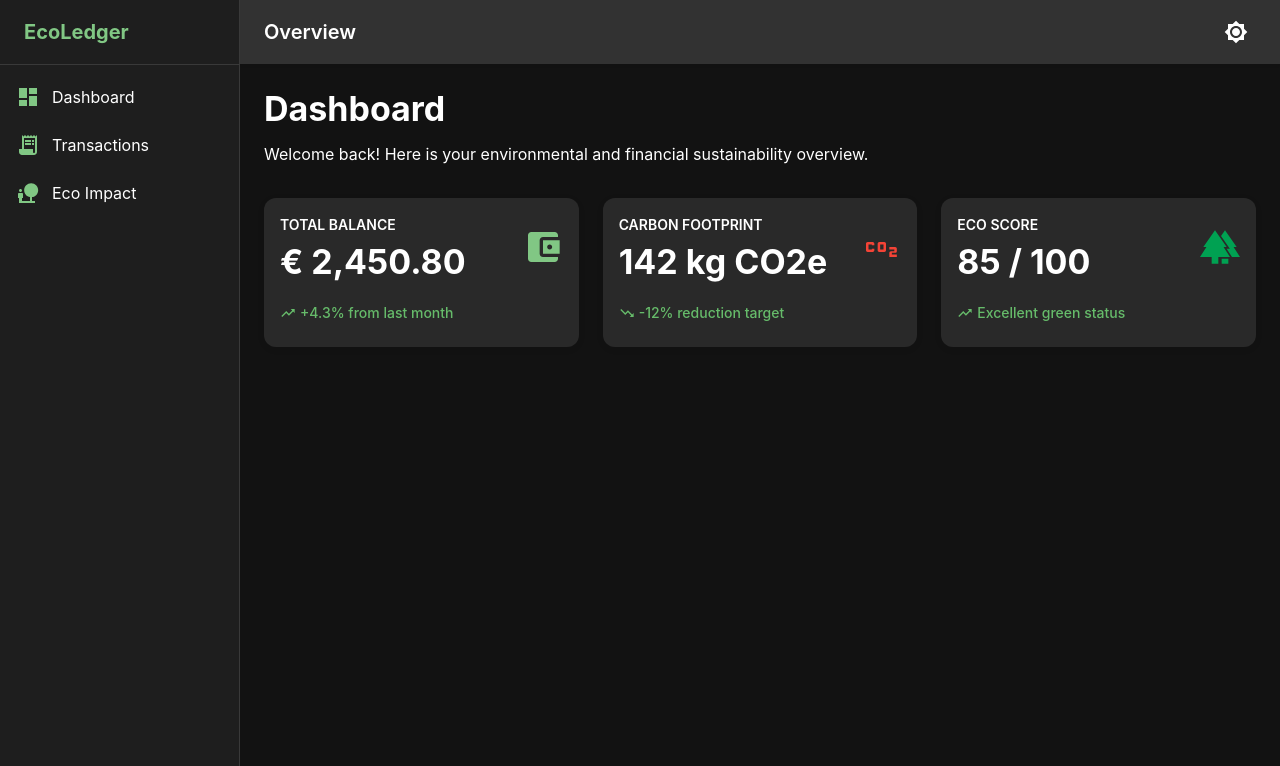
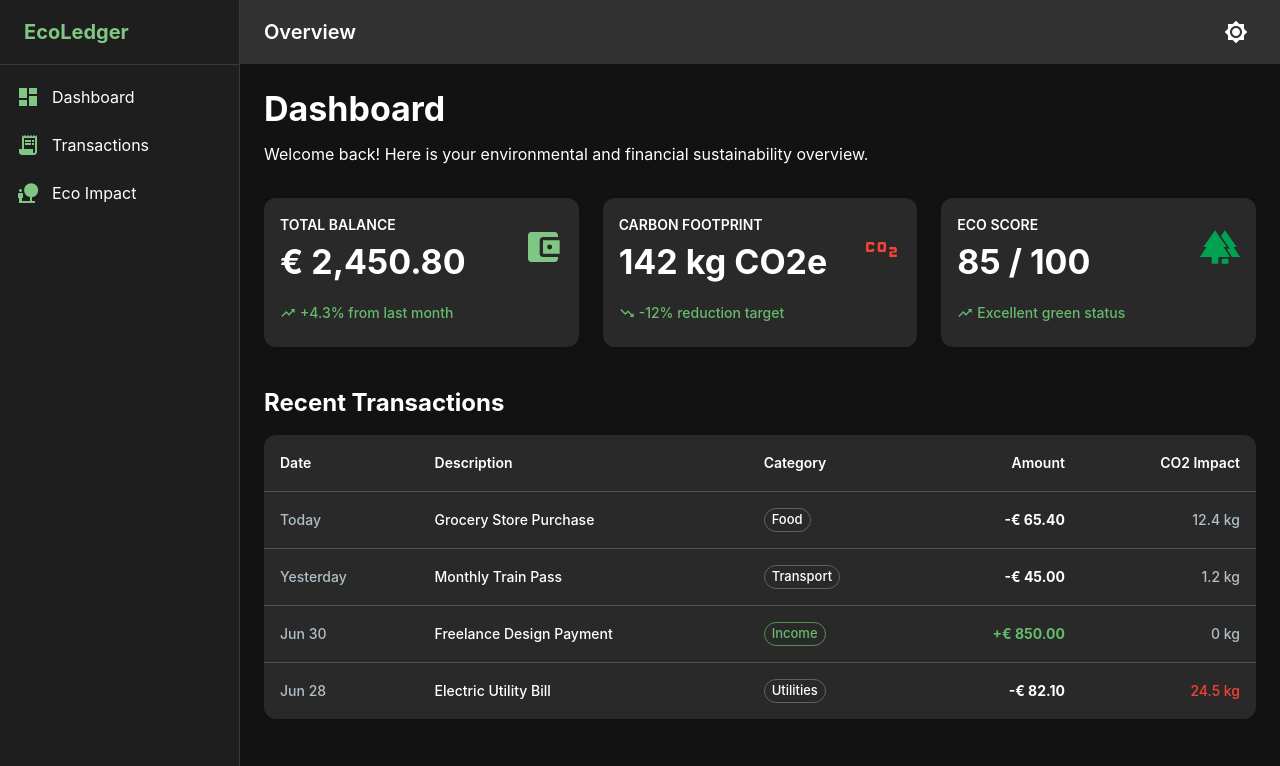
Before and after one commit to leonardoguerra-dev/ecoledger, a Next.js app: page / in a window 1280 px wide. Shown: the top 766 px of the page. Built offline with nearby package versions, Linux system fonts and the light colour scheme; what @mui/material-nextjs would draw is missing.

Commit message:
Utils: date formatting logic extracted to isolated helper, page dynamic mockup dates updated

```diff
--- a/app/components/layout/MainLayout.tsx
+++ b/app/components/layout/MainLayout.tsx
@@ -49,7 +49,6 @@ export default function MainLayout({ children }: Props) {
     { text: "Eco Impact", icon: <EcoIcon /> },
   ];
 
-  // Extracted theme toggle button with accessibility labels
   const themeToggleButton = (
     <IconButton
       onClick={toggleColorMode}
@@ -64,7 +63,6 @@ export default function MainLayout({ children }: Props) {
     </IconButton>
   );
 
-  // Extracted drawer content including the responsive mobile theme toggle
   const drawerContent = (
     <Box sx={{ display: "flex", flexDirection: "column", height: "100%" }}>
       <Box sx={{ flexGrow: 1 }}>
@@ -93,7 +91,6 @@ export default function MainLayout({ children }: Props) {
         </List>
       </Box>
 
-      {/* Mobile-only theme switcher container at the bottom of the drawer */}
       <Box
         sx={{
           p: 2,
@@ -111,7 +108,7 @@ export default function MainLayout({ children }: Props) {
   );
 
   return (
-    <Box sx={{ display: "flex" }}>
+    <Box sx={{ display: "flex", maxWidth: "100vw" }}>
       {/* Top Navbar Header */}
       <AppBar
         position="fixed"
@@ -144,7 +141,6 @@ export default function MainLayout({ children }: Props) {
             </Typography>
           </Box>
 
-          {/* Desktop-only theme switcher */}
           <Box sx={{ display: { xs: "none", sm: "block" } }}>
             {themeToggleButton}
           </Box>
@@ -188,13 +184,15 @@ export default function MainLayout({ children }: Props) {
         </Drawer>
       </Box>
 
-      {/* Main Application Content Area */}
+      {/* Main Application Content Area - CRITICAL RESPONSIVE FIXES APPLIED */}
       <Box
         component="main"
         sx={{
           flexGrow: 1,
           p: 3,
           width: { sm: `calc(100% - ${drawerWidth}px)` },
+          maxWidth: "100%", // Prevents layout from scaling beyond viewport width
+          minWidth: 0, // Crucial for Flexbox containers to let inner text/tables overflow isolated
           backgroundColor: "background.default",
           minHeight: "100vh",
         }}
--- a/app/page.tsx
+++ b/app/page.tsx
@@ -1,7 +1,19 @@
 "use client";
-
-import * as React from "react";
-import { Box, Card, CardContent, Grid, Typography } from "@mui/material";
+import {
+  Box,
+  Card,
+  CardContent,
+  Grid,
+  Typography,
+  Table,
+  TableBody,
+  TableCell,
+  TableContainer,
+  TableHead,
+  TableRow,
+  Paper,
+  Chip,
+} from "@mui/material";
 import {
   AccountBalanceWallet as WalletIcon,
   Co2 as Co2Icon,
@@ -10,8 +22,10 @@ import {
   TrendingDown as TrendDownIcon,
 } from "@mui/icons-material";
 
+import { formatTransactionDate } from "./utils/dateFormatter";
+
 export default function Home() {
-  // Enhanced mock data featuring semantic feedback configurations
+  // Safe mock data featuring semantic feedback configurations
   const stats = [
     {
       title: "Total Balance",
@@ -19,7 +33,7 @@ export default function Home() {
       subtext: "+4.3% from last month",
       icon: <WalletIcon sx={{ fontSize: 40, color: "primary.main" }} />,
       trendIcon: <TrendUpIcon sx={{ fontSize: 16, mr: 0.5 }} />,
-      trendColor: "success.main", // Positive financial growth
+      trendColor: "success.main",
     },
     {
       title: "Carbon Footprint",
@@ -27,7 +41,7 @@ export default function Home() {
       subtext: "-12% reduction target",
       icon: <Co2Icon sx={{ fontSize: 40, color: "error.main" }} />,
       trendIcon: <TrendDownIcon sx={{ fontSize: 16, mr: 0.5 }} />,
-      trendColor: "success.main", // Positive ecological reduction
+      trendColor: "success.main",
     },
     {
       title: "Eco Score",
@@ -39,8 +53,50 @@ export default function Home() {
     },
   ];
 
+  // Dynamically generated mock dates based on current execution time
+  const getRelativeIsoDate = (daysAgo: number) => {
+    const d = new Date();
+    d.setDate(d.getDate() - daysAgo);
+    return d.toISOString().split("T")[0];
+  };
+
+  const recentTransactions = [
+    {
+      id: 1,
+      date: getRelativeIsoDate(0),
+      description: "Grocery Store Purchase",
+      category: "Food",
+      amount: -65.4,
+      co2: 12.4,
+    },
+    {
+      id: 2,
+      date: getRelativeIsoDate(1),
+      description: "Monthly Train Pass",
+      category: "Transport",
+      amount: -45.0,
+      co2: 1.2,
+    },
+    {
+      id: 3,
+      date: getRelativeIsoDate(3),
+      description: "Freelance Design Payment",
+      category: "Income",
+      amount: 850.0,
+      co2: 0.0,
+    },
+    {
+      id: 4,
+      date: getRelativeIsoDate(5),
+      description: "Electric Utility Bill",
+      category: "Utilities",
+      amount: -82.1,
+      co2: 24.5,
+    },
+  ];
+
   return (
-    <Box sx={{ flexGrow: 1 }}>
+    <Box>
       {/* Dashboard Welcome Header */}
       <Box sx={{ mb: 4 }}>
         <Typography
@@ -98,7 +154,6 @@ export default function Home() {
                   <Box sx={{ ml: 2 }}>{stat.icon}</Box>
                 </Box>
 
-                {/* Semantic feedback row combining trend icon and color */}
                 <Box
                   sx={{
                     display: "flex",
@@ -116,6 +171,88 @@ export default function Home() {
           </Grid>
         ))}
       </Grid>
+
+      {/* Recent Transactions Section */}
+      <Box sx={{ mt: 5 }}>
+        <Typography
+          variant="h5"
+          component="h2"
+          sx={{ fontWeight: "bold", mb: 2 }}
+        >
+          Recent Transactions
+        </Typography>
+
+        <TableContainer
+          component={Paper}
+          sx={{
+            border: "none",
+            boxShadow: "0px 2px 8px rgba(0, 0, 0, 0.05)",
+            borderRadius: 3,
+            overflowX: "auto",
+          }}
+        >
+          <Table aria-label="recent transactions table" sx={{ minWidth: 650 }}>
+            <TableHead>
+              <TableRow>
+                <TableCell sx={{ fontWeight: 600 }}>Date</TableCell>
+                <TableCell sx={{ fontWeight: 600 }}>Description</TableCell>
+                <TableCell sx={{ fontWeight: 600 }}>Category</TableCell>
+                <TableCell sx={{ fontWeight: 600 }} align="right">
+                  Amount
+                </TableCell>
+                <TableCell sx={{ fontWeight: 600 }} align="right">
+                  CO2 Impact
+                </TableCell>
+              </TableRow>
+            </TableHead>
+            <TableBody>
+              {recentTransactions.map((tx) => (
+                <TableRow
+                  key={tx.id}
+                  hover
+                  sx={{ "&:last-child td, &:last-child th": { border: 0 } }}
+                >
+                  <TableCell sx={{ color: "text.secondary", fontWeight: 500 }}>
+                    {formatTransactionDate(tx.date)}
+                  </TableCell>
+                  <TableCell sx={{ fontWeight: 500 }}>
+                    {tx.description}
+                  </TableCell>
+                  <TableCell>
+                    <Chip
+                      label={tx.category}
+                      size="small"
+                      color={tx.category === "Income" ? "success" : "default"}
+                      variant="outlined"
+                      sx={{ fontWeight: 500 }}
+                    />
+                  </TableCell>
+                  <TableCell
+                    align="right"
+                    sx={{
+                      fontWeight: "bold",
+                      color: tx.amount > 0 ? "success.main" : "text.primary",
+                    }}
+                  >
+                    {tx.amount > 0
+                      ? `+€ ${tx.amount.toFixed(2)}`
+                      : `-€ ${Math.abs(tx.amount).toFixed(2)}`}
+                  </TableCell>
+                  <TableCell
+                    align="right"
+                    sx={{
+                      fontWeight: 500,
+                      color: tx.co2 > 15 ? "error.main" : "text.secondary",
+                    }}
+                  >
+                    {tx.co2 > 0 ? `${tx.co2} kg` : "0 kg"}
+                  </TableCell>
+                </TableRow>
+              ))}
+            </TableBody>
+          </Table>
+        </TableContainer>
+      </Box>
     </Box>
   );
 }
--- /dev/null
+++ b/app/utils/dateFormatter.ts
@@ -0,0 +1,22 @@
+/**
+ * Formats an ISO date string into a user-friendly relative string (Today, Yesterday)
+ * or a localized short date format (e.g., "Jun 30").
+ * @param dateString - The ISO date string to format (e.g., "2026-07-02")
+ * @returns A formatted friendly string
+ */
+export const formatTransactionDate = (dateString: string): string => {
+  const today = new Date();
+  const targetDate = new Date(dateString);
+
+  // Reset hours, minutes, seconds to accurately compare days only
+  const todayDateOnly = new Date(today.getFullYear(), today.getMonth(), today.getDate());
+  const targetDateOnly = new Date(targetDate.getFullYear(), targetDate.getMonth(), targetDate.getDate());
+
+  const diffTime = todayDateOnly.getTime() - targetDateOnly.getTime();
+  const diffDays = Math.floor(diffTime / (1000 * 60 * 60 * 24));
+
+  if (diffDays === 0) return 'Today';
+  if (diffDays === 1) return 'Yesterday';
+
+  return targetDate.toLocaleDateString('en-US', { month: 'short', day: 'numeric' });
+};
```
